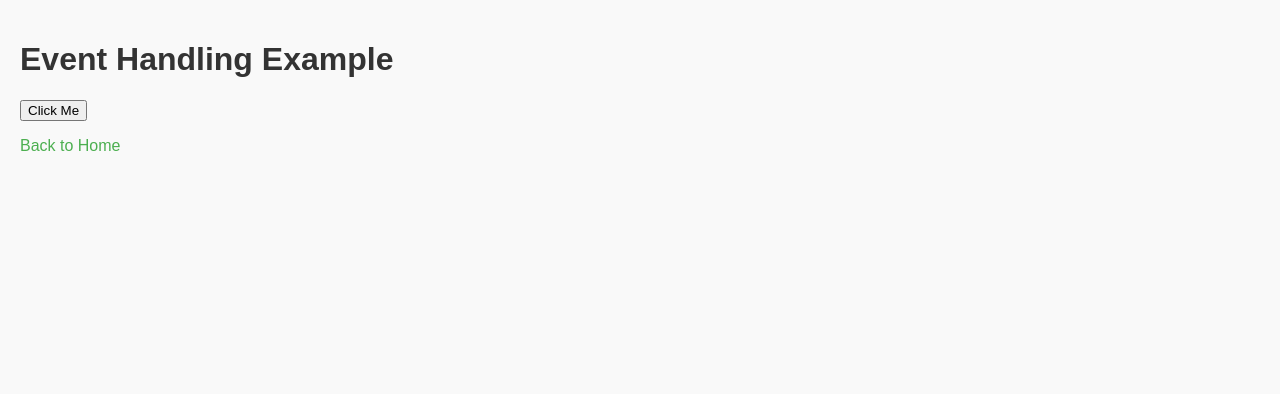
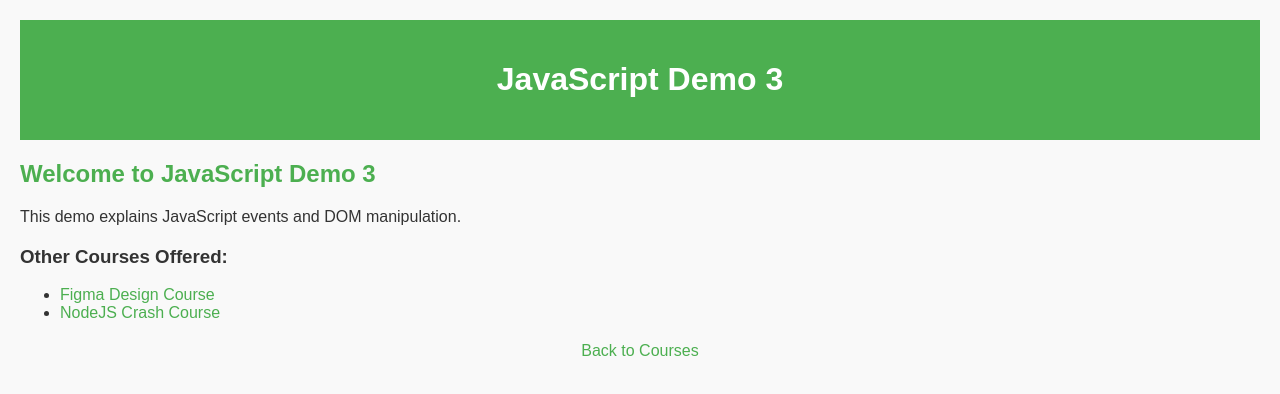
Before and after one commit to Jayvyanelfad/Personal-Development-Academy, a plain HTML site: page demo3.html in a window 1280 px wide. Drawn offline with Linux system fonts and the light colour scheme.

Commit message:
Update demo3.html

```diff
--- a/demo3.html
+++ b/demo3.html
@@ -7,15 +7,25 @@
     <link rel="stylesheet" href="styles.css">
 </head>
 <body>
-    <h1>Event Handling Example</h1>
-    <button id="showMessageBtn">Click Me</button>
-    <p id="message"></p>
+    <header>
+        <h1>JavaScript Demo 3</h1>
+    </header>
 
-    <script>
-        document.getElementById('showMessageBtn').addEventListener('click', function() {
-            document.getElementById('message').textContent = 'Hello, this is a JavaScript event handler!';
-        });
-    </script>
-    <a href="index.html">Back to Home</a>
+    <section>
+        <h2>Welcome to JavaScript Demo 3</h2>
+        <p>This demo explains JavaScript events and DOM manipulation.</p>
+    </section>
+
+    <section>
+        <h3>Other Courses Offered:</h3>
+        <ul>
+            <li><a href="figma.html">Figma Design Course</a></li>
+            <li><a href="nodejs.html">NodeJS Crash Course</a></li>
+        </ul>
+    </section>
+
+    <footer>
+        <p><a href="courses.html">Back to Courses</a></p>
+    </footer>
 </body>
 </html>
```
